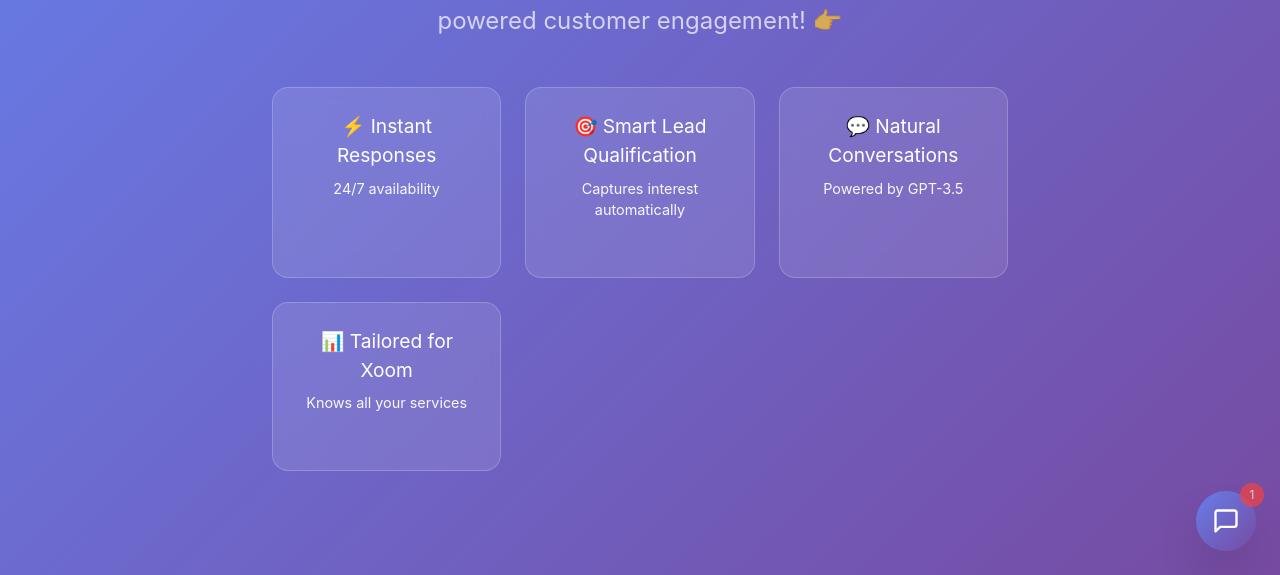
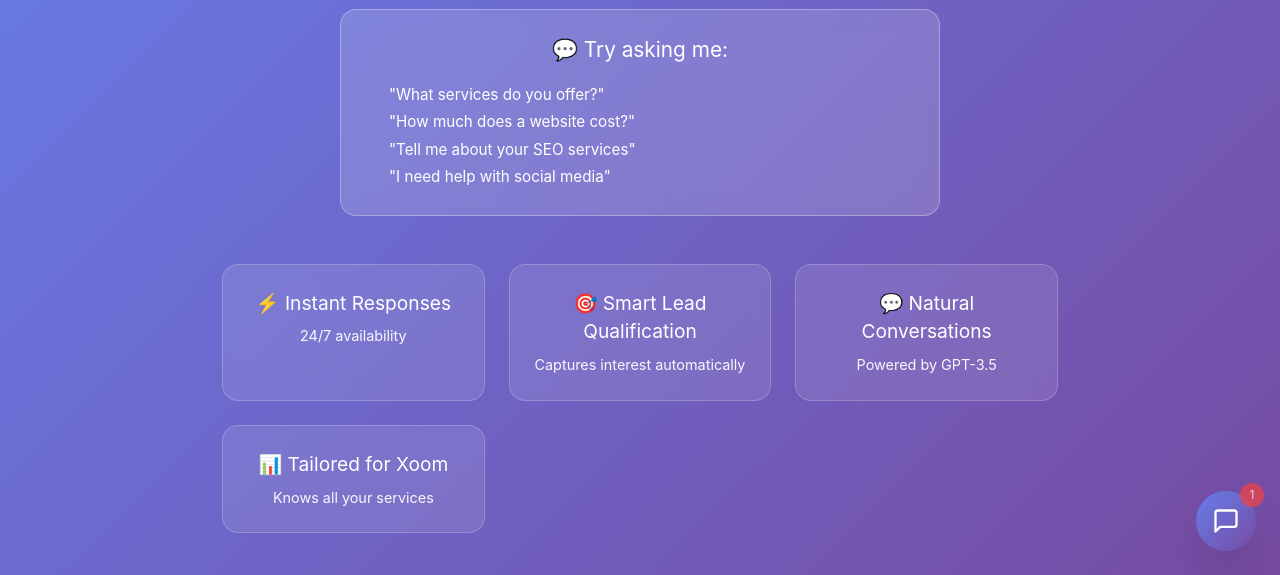
Before and after one commit to mariusnicorescu85/xoom-media-chatbot-demo, a plain HTML site: page index.html in a window 1280 px wide. Shown: the part 225-800 px from the top of the page. Drawn offline with nearby package versions, Linux system fonts and the light colour scheme.

Commit message:
third commit

```diff
--- a/index.html
+++ b/index.html
@@ -15,8 +15,12 @@
     <script src="https://unpkg.com/@babel/standalone/babel.min.js"></script>
     <script src="https://cdn.tailwindcss.com"></script>
     <style>
+      * {
+        box-sizing: border-box;
+      }
       body {
         margin: 0;
+        padding: 0;
         font-family: -apple-system, BlinkMacSystemFont, "Segoe UI", "Roboto",
           sans-serif;
         background: linear-gradient(135deg, #667eea 0%, #764ba2 100%);
@@ -29,12 +33,14 @@
         text-align: center;
         color: white;
         padding: 2rem;
-        max-width: 800px;
+        max-width: 900px;
+        width: 100%;
       }
       .demo-container h1 {
         font-size: 3rem;
         margin-bottom: 1rem;
         font-weight: bold;
+        margin-top: 0;
       }
       .demo-container p {
         font-size: 1.5rem;
@@ -53,10 +59,19 @@
         padding: 1.5rem;
         border-radius: 1rem;
         border: 1px solid rgba(255, 255, 255, 0.2);
+        transition: transform 0.3s, box-shadow 0.3s;
+      }
+      .feature-card:hover {
+        transform: translateY(-5px);
+        box-shadow: 0 10px 30px rgba(0, 0, 0, 0.2);
       }
       .feature-card h3 {
         font-size: 1.2rem;
         margin-bottom: 0.5rem;
+        margin-top: 0;
+      }
+      .feature-card p {
+        margin: 0;
       }
       .pulse {
         animation: pulse 2s cubic-bezier(0.4, 0, 0.6, 1) infinite;
@@ -70,6 +85,27 @@
           opacity: 0.7;
         }
       }
+      @keyframes bounce {
+        0%,
+        100% {
+          transform: translateY(0);
+        }
+        50% {
+          transform: translateY(-10px);
+        }
+      }
+
+      @media (max-width: 768px) {
+        .demo-container h1 {
+          font-size: 2rem;
+        }
+        .demo-container p {
+          font-size: 1.1rem;
+        }
+        .feature-grid {
+          grid-template-columns: 1fr;
+        }
+      }
     </style>
   </head>
   <body>
@@ -79,6 +115,36 @@
         Click the chat icon in the bottom right corner to experience AI-powered
         customer engagement! 👉
       </p>
+
+      <div
+        style="
+          background: rgba(255, 255, 255, 0.15);
+          backdrop-filter: blur(10px);
+          padding: 1.5rem;
+          border-radius: 1rem;
+          margin: 2rem auto;
+          border: 1px solid rgba(255, 255, 255, 0.3);
+          max-width: 600px;
+        "
+      >
+        <h2 style="font-size: 1.3rem; margin-bottom: 1rem; margin-top: 0">
+          💬 Try asking me:
+        </h2>
+        <ul
+          style="
+            text-align: left;
+            font-size: 0.95rem;
+            margin: 0;
+            padding-left: 1.5rem;
+            line-height: 1.8;
+          "
+        >
+          <li>"What services do you offer?"</li>
+          <li>"How much does a website cost?"</li>
+          <li>"Tell me about your SEO services"</li>
+          <li>"I need help with social media"</li>
+        </ul>
+      </div>
 
       <div class="feature-grid">
         <div class="feature-card">
```
